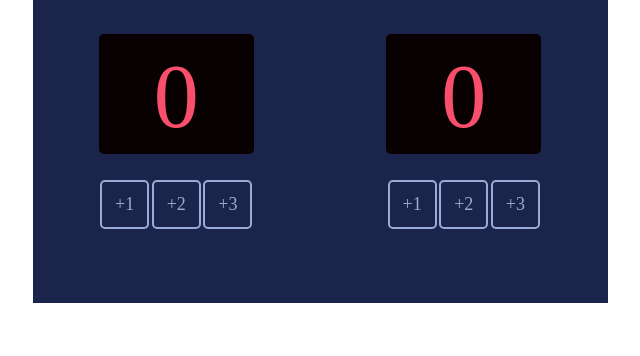
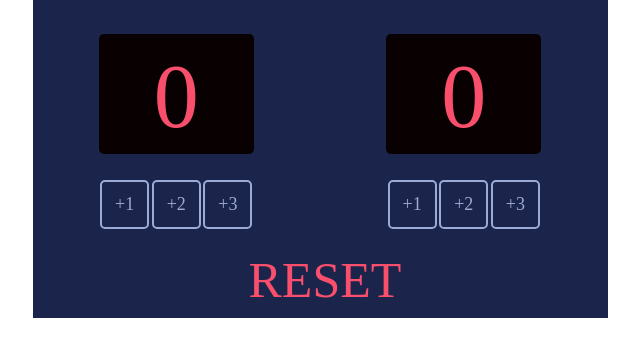
Before and after one commit to Vijendra-Boipai/basketball-score-borad, a plain HTML site: page index.html in a window 1280 px wide. Shown: the part 82-438 px from the top of the page, without its empty margins (320-960 px from the left). Drawn offline with Linux system fonts and the light colour scheme; a web font is replaced by a local one.

Commit message:
add reset button
in this commit added a reset score button

```diff
--- a/index.css
+++ b/index.css
@@ -6,7 +6,7 @@ body {
     display: flex;
     justify-content: space-around;
     background-color: #1B244A;
-    height: 385px;
+    height: 400px;
     width: 575px;
     margin: auto;
 }
@@ -58,3 +58,20 @@ body {
     line-height: 27.81px;
     text-align: center;
 }
+
+#resetBtn {
+    height: 45px;
+    width: 155px;
+    margin: 20px 0px;
+    display: flex;
+    justify-content: space-around;
+    background-color: #1B244A;
+    color: #F94F6D;
+    font-family: Cursed Timer ULiL;
+    font-size: 50px;
+    line-height: 27.81px;
+    position: absolute;
+    align-items: center;
+    top: 320px;
+    border-style: none;
+}
--- a/index.html
+++ b/index.html
@@ -31,6 +31,7 @@
                 <div id="guest-score-plus-three" onclick="guestPlusThree()">+3</div>
             </div>
         </div>
+        <button id="resetBtn" onclick="reset()">RESET</button>
     </div>
     <script src="index.js"></script>
 </body>
--- a/index.js
+++ b/index.js
@@ -32,3 +32,8 @@ function guestPlusThree() {
     guestTotalScore += 3
     document.getElementById("guest-score").textContent = guestTotalScore
 }
+
+function reset() {
+    document.getElementById("home-score").textContent = 0
+    document.getElementById("guest-score").textContent = 0
+}
```
